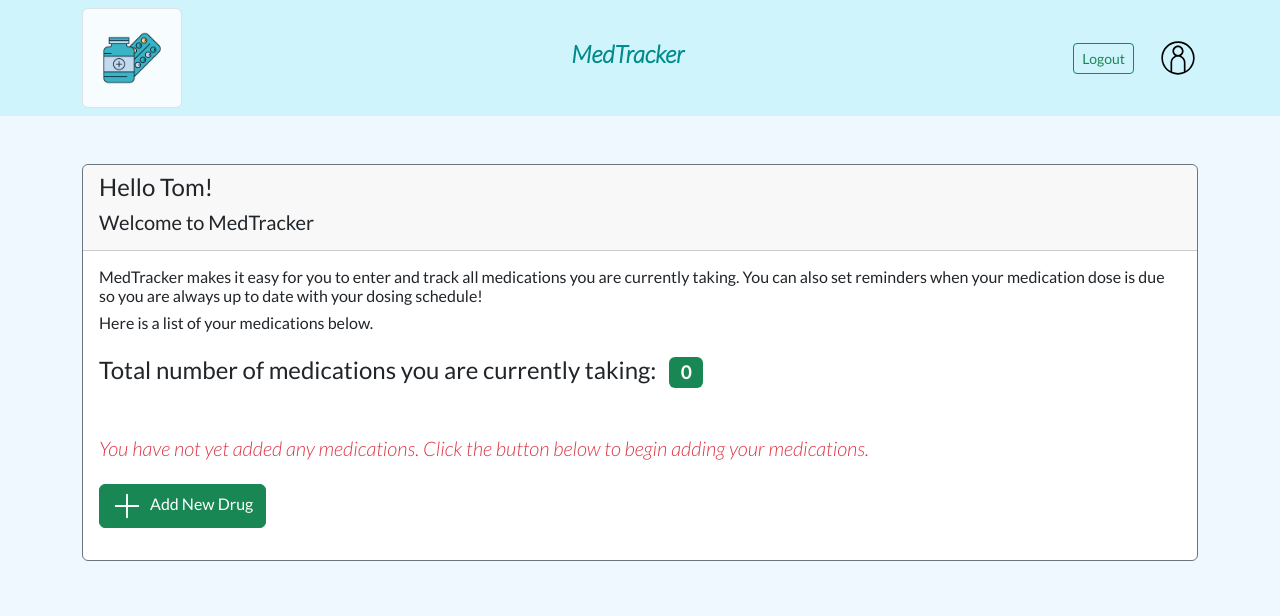
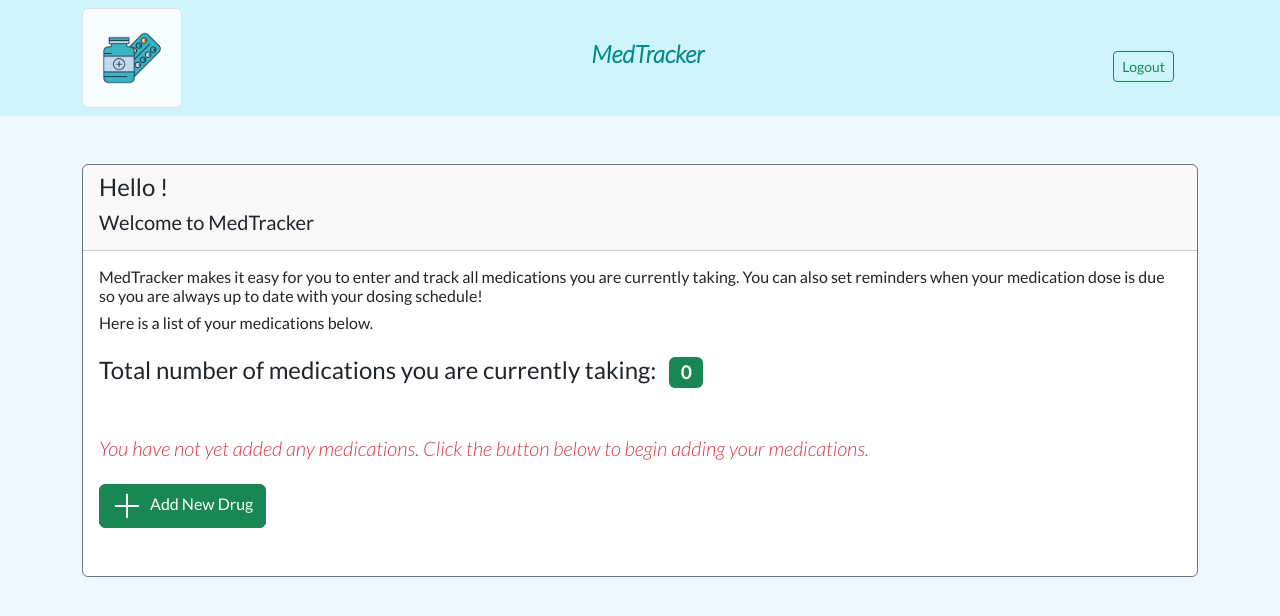
Before and after one commit to tenongene/med-tracker, a React (Create React App) app in the folder client/: page /user in a window 1280 px wide. Shown: the top 616 px of the page. Built offline with nearby package versions, Linux system fonts and the light colour scheme.

Commit message:
State management updated - unified state created

```diff
--- a/client/src/App.js
+++ b/client/src/App.js
@@ -1,6 +1,5 @@
 import { createBrowserRouter, Route, createRoutesFromElements, RouterProvider } from 'react-router-dom';
-import { UserContextProvider } from './contexts/UserContext';
-import { handleSubmitAction } from './contexts/UserContext';
+import { handleSubmit } from './contexts/UserContext';
 
 //views and components
 import User from './views/User';
@@ -11,8 +10,8 @@ const router = createBrowserRouter(
 	createRoutesFromElements(
 		<Route>
 			<Route path="/" element={<Login />}></Route>
-			<Route path="/user" element={<User />} action={handleSubmitAction}></Route>
 			<Route path="/signup" element={<Signup />}></Route>
+			<Route path="/user" element={<User />} action={handleSubmit}></Route>
 		</Route>
 	)
 );
@@ -20,9 +19,7 @@ const router = createBrowserRouter(
 function App() {
 	return (
 		<div className="App">
-			<UserContextProvider>
-				<RouterProvider router={router} />
-			</UserContextProvider>
+			<RouterProvider router={router} />
 		</div>
 	);
 }
--- a/client/src/components/EntryForm.js
+++ b/client/src/components/EntryForm.js
@@ -45,7 +45,7 @@ const EntryForm = ({ id }) => {
 			<div className="collapse" id={id}>
 				<div className="card card-body">
 					<form>
-						<div className="mb-3">
+						<div className="mb-3 ">
 							<label htmlFor="drug-name" className="form-label">
 								Drug Name
 							</label>
@@ -143,7 +143,7 @@ const EntryForm = ({ id }) => {
 							/>
 						</div>
 
-						<a href="/">
+						<a href="/user">
 							<button type="submit" className="btn btn-success" onClick={handleSubmit}>
 								Submit
 								<img src="send-ico.svg" alt="enter" className="ms-2" />
--- a/client/src/components/Navbar.js
+++ b/client/src/components/Navbar.js
@@ -1,18 +1,19 @@
-const Navbar = () => {
+const Navbar = ({ email }) => {
 	return (
 		<nav className="navbar bg-info-subtle">
-			<div className="container">
+			<div className="container ">
 				<img src="mt3.jpg" className="object-fit-fill border rounded" height="100" width="100" alt="logo"></img>
 				<a href="/" style={{ textDecoration: 'none', color: 'darkcyan' }}>
-					<h4 className="fw-bold">
+					<h4 className="fw-bold ">
 						<em>MedTracker</em>
 					</h4>
 				</a>
+
 				<div>
+					<p>{email}</p>
 					<button type="button" className="btn btn-sm btn-outline-success me-4">
 						Logout
 					</button>
-					<img src="profile.svg" alt="profile-icon" height="40" width="40" />
 				</div>
 			</div>
 		</nav>
--- a/client/src/components/SummaryCard.js
+++ b/client/src/components/SummaryCard.js
@@ -3,16 +3,14 @@ import { UserContext } from '../contexts/UserContext';
 import EntryForm from './EntryForm';
 
 const SummaryCard = () => {
-	//
-	const { count, emptyList } = useContext(UserContext);
-
+	const { count, firstName, emptyList } = useContext(UserContext);
 	return (
 		<div className="container">
 			<div className="row">
 				<div className="col-sm-12 shadow-md rounded">
 					<div className="card border-secondary mt-5">
 						<div className="card-header">
-							<h4>Hello Tom! </h4>
+							<h4>Hello {firstName}! </h4>
 							<h5>Welcome to MedTracker</h5>
 						</div>
 						<div className="card-body">
@@ -37,7 +35,7 @@ const SummaryCard = () => {
 									<p>
 										<button
 											type="button"
-											className="btn btn-success"
+											className="btn btn-success mb-3"
 											data-bs-toggle="collapse"
 											data-bs-target="#drugEntry"
 											aria-expanded="false"
--- a/client/src/contexts/UserContext.js
+++ b/client/src/contexts/UserContext.js
@@ -1,7 +1,9 @@
 import { createContext, useState } from 'react';
 import { redirect } from 'react-router-dom';
-// import toast from 'react-hot-toast';
+import toast from 'react-hot-toast';
 import axios from 'axios';
+
+const errorNotify = (input) => toast.error(input);
 
 export const UserContext = createContext({});
 
@@ -10,20 +12,15 @@ export const UserContextProvider = ({ children }) => {
 	const [password, setPassword] = useState('');
 	const [drugList, setDrugList] = useState('');
 	const [count, setCount] = useState('0');
+	const [firstName, setFirstName] = useState('');
 	const [emptyList, setEmptyList] = useState(
 		'You have not yet added any medications. Click the button below to begin adding your medications.'
 	);
-	// const successNotify = (input) => toast.success(input);
-	// const errorNotify = (input) => toast.error(input);
-
 	//
-
-	// const handleSubmit = (e) => {
-	// 	e.preventDefault();
-
-	// 	//
-	// };
-
+	if (!count) {
+		setEmptyList('');
+	}
+	//
 	return (
 		<UserContext.Provider
 			value={{
@@ -31,12 +28,13 @@ export const UserContextProvider = ({ children }) => {
 				password,
 				drugList,
 				count,
-				emptyList,
+				firstName,
 				setDrugList,
 				setCount,
+				setFirstName,
+				setEmail,
+				emptyList,
 				setEmptyList,
-				// handleSubmit,
-				setEmail,
 				setPassword,
 			}}>
 			{children}
@@ -44,7 +42,8 @@ export const UserContextProvider = ({ children }) => {
 	);
 };
 
-export const handleSubmitAction = async ({ request }) => {
+export const handleSubmit = async ({ request }) => {
+	//
 	console.log(request);
 	const data = await request.formData();
 	const payload = {
@@ -56,19 +55,15 @@ export const handleSubmitAction = async ({ request }) => {
 	axios
 		.post('/api/user/login', payload)
 		.then((response) => {
-			console.log(response);
-			return response;
-			// successNotify(response.data.msg);
+			console.log(response.data);
+			return response.data;
 			// localStorage.setItem('user', JSON.stringify(response));
-			// setDrugList(response.data.drugList);
-			// setCount(response.data.drugList.length);
-			// setEmptyList('');
 			// console.log(response);
 		})
 		.catch((error) => {
 			console.log(error.message);
-			// error.response.data.msg ? errorNotify(error.response.data.msg) : errorNotify(error.response.data.error);
-			// console.log({ error: error.response.data.error, msg: error.response.data.msg });
+			error.response.data.msg ? errorNotify(error.response.data.msg) : errorNotify(error.response.data.error);
+			console.log({ error: error.response.data.error, msg: error.response.data.msg });
 		});
 
 	return redirect('/user');
--- a/client/src/index.css
+++ b/client/src/index.css
@@ -20,6 +20,10 @@ body {
 	width: 40%;
 }
 
-.card {
+.add-drug {
+	margin-top: 100px;
+}
+
+.card-login {
 	margin-top: 20vh;
 }
--- a/client/src/index.js
+++ b/client/src/index.js
@@ -2,10 +2,13 @@ import React from 'react';
 import ReactDOM from 'react-dom/client';
 import './index.css';
 import App from './App';
+import { UserContextProvider } from './contexts/UserContext';
 
 const root = ReactDOM.createRoot(document.getElementById('root'));
 root.render(
 	<React.StrictMode>
-		<App />
+		<UserContextProvider>
+			<App />
+		</UserContextProvider>
 	</React.StrictMode>
 );
--- a/client/src/views/Login.js
+++ b/client/src/views/Login.js
@@ -12,7 +12,7 @@ const Login = () => {
 		<div className="container ">
 			<div className="row justify-content-center ">
 				<div className="col-sm-12 col-md-8 col-lg-10">
-					<div className="card border border-info-subtle rounded-4 shadow-lg">
+					<div className="card-login border border-info-subtle rounded-4 shadow-lg">
 						<div className="container">
 							<div className="row">
 								<img src="mt3.jpg" className="entryLogo" alt="logo" />
@@ -28,7 +28,7 @@ const Login = () => {
 							</div>
 						</div>
 						<div className="card-body">
-							<Form className="p-3" method="post" action="/user">
+							<Form className="p-3" method="POST" action="/user">
 								{' '}
 								<div className="mb-3">
 									<label htmlFor="inputEmail" className="form-label">
@@ -71,6 +71,7 @@ const Login = () => {
 									</h6>
 								</div>
 							</Form>
+
 							<Toaster className="col-10" />
 						</div>
 					</div>
--- a/client/src/views/Signup.js
+++ b/client/src/views/Signup.js
@@ -25,7 +25,7 @@ const Signup = () => {
 			.then((response) => {
 				successNotify(response.data.msg);
 				localStorage.setItem('user', JSON.stringify(response));
-				navigate('/login');
+				navigate('/');
 				console.log(response);
 			})
 			.catch((error) => {
--- a/client/src/views/User.js
+++ b/client/src/views/User.js
@@ -1,23 +1,65 @@
-// import { useContext } from 'react';
+import { useContext, useEffect } from 'react';
+import { UserContext } from '../contexts/UserContext';
 import { useActionData } from 'react-router-dom';
-// import { UserContext } from '../contexts/UserContext';
-
+// import axios from 'axios';
 import Navbar from '../components/Navbar';
 import SummaryCard from '../components/SummaryCard';
 import DrugCard from '../components/DrugCard';
 
-function User() {
-	const userData = useActionData();
-	// const { drugList } = useContext(UserContext);
+//
+// const successNotify = (input) => toast.success(input);
+// const errorNotify = (input) => toast.error(input);
+
+const User = () => {
+	//
+	const { email, drugList, count, firstName, emptyList, setDrugList, setCount, setEmptyList, setFirstName } =
+		useContext(UserContext);
+	//
+
+	// const userData = useActionData();
+	// console.log(userData);
+
+	// useEffect(() => {
+	// 	setDrugList(userData.drugList);
+	// 	setCount(userData.drugList.length);
+	// 	setFirstName(userData.user);
+	// 	setEmptyList(userData.emptyList);
+	// });
+
+	// useEffect(() => {
+	// 	handleSubmitAction(email, password);
+	// }, [email, password]);
+
+	// let user;
+	// // const userData = useLoaderData();
+	// // console.log(userData);
+
+	// axios
+	// 	.post('/api/user/login', { email, password })
+	// 	.then((response) => {
+	// 		console.log(response);
+	// 		return response;
+	// 		// successNotify(response.data.msg);
+	// 		// localStorage.setItem('user', JSON.stringify(response));
+	// 		// setDrugList(response.data.drugList);
+	// 		// setCount(response.data.drugList.length);
+	// 		// setEmptyList('');
+	// 		// console.log(response);
+	// 	})
+	// 	.catch((error) => {
+	// 		console.log(error.message);
+	// error.response.data.msg ? errorNotify(error.response.data.msg) : errorNotify(error.response.data.error);
+	// console.log({ error: error.response.data.error, msg: error.response.data.msg });
+	// });
 
 	return (
 		<div>
-			<Navbar />
-			<SummaryCard />
+			<Navbar email={email} />
+			<SummaryCard count={count} firstName={firstName} emptyList={emptyList} />
 			<div className="container">
 				<div className="row">
-					{userData &&
-						userData.drugList.map((drug) => {
+					{drugList &&
+						drugList.map((drug) => {
 							return (
 								<DrugCard
 									key={drug.M.drugId.N}
@@ -35,6 +77,6 @@ function User() {
 			</div>
 		</div>
 	);
-}
+};
 
 export default User;
```
Also changed, not shown: 2 other files (tests, documents, lock files or other folders).
